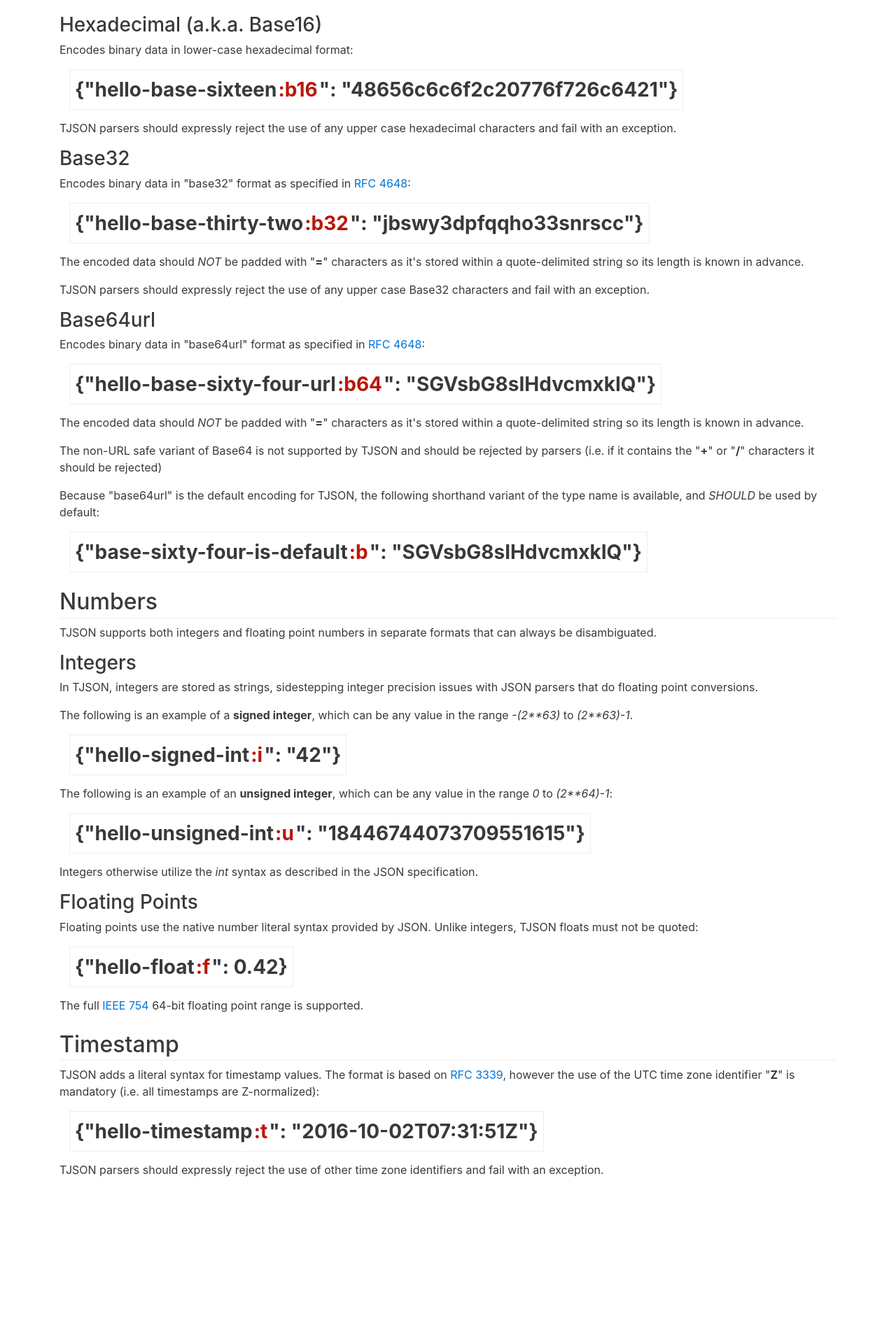
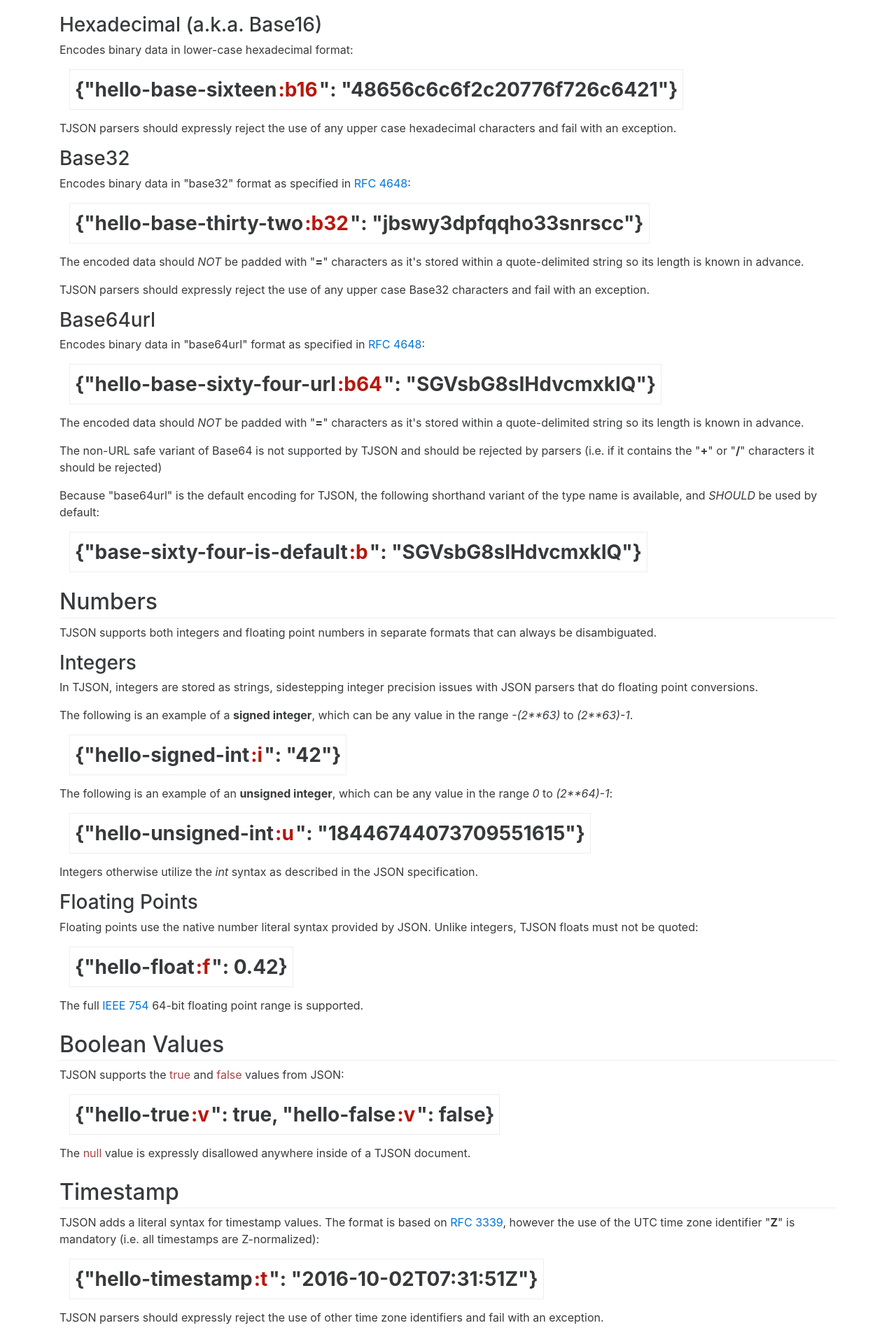
Before and after one commit to tjson/tjson.github.io, a Jekyll site: the page built from index.html, in a window 1280 px wide. Shown: the part 3098-5009 px from the top of the page at 70% size. Built offline with Jekyll 4.4.1, drawn with Linux system fonts in a browser that asks for light colours; before the commit the page ends 4798 px from its top, so only the background shows below that.

Commit message:
Booleans

```diff
--- a/css/style.css
+++ b/css/style.css
@@ -111,3 +111,9 @@ a.header-gitter:before {
   color: #ba160c;
   padding: 0 2px;
 }
+
+.inline-syntax {
+  display: inline;
+  color: #a94442;
+  margin: 0;
+}
--- a/index.html
+++ b/index.html
@@ -343,6 +343,21 @@ title: "TJSON: Tagged JSON with rich type annotations"
       </div>
 
       <div class="subsection">
+        <h2 class="page-header">Boolean Values</h2>
+        <p>
+          TJSON supports the <span class="inline-syntax">true</span> and
+          <span class="inline-syntax">false</span> values from JSON:
+        </p>
+        <div class="syntax-example">
+          {&quot;hello-true<span class="tag-prefix">:v</span>&quot;: true, &quot;hello-false<span class="tag-prefix">:v</span>&quot;: false}
+        </div>
+        <p>
+          The <span class="inline-syntax">null</span> value is expressly
+          disallowed anywhere inside of a TJSON document.
+        </p>
+      </div>
+
+      <div class="subsection">
         <h2 class="page-header">Timestamp</h2>
         <p>
           TJSON adds a literal syntax for timestamp values. The format is based on
```
